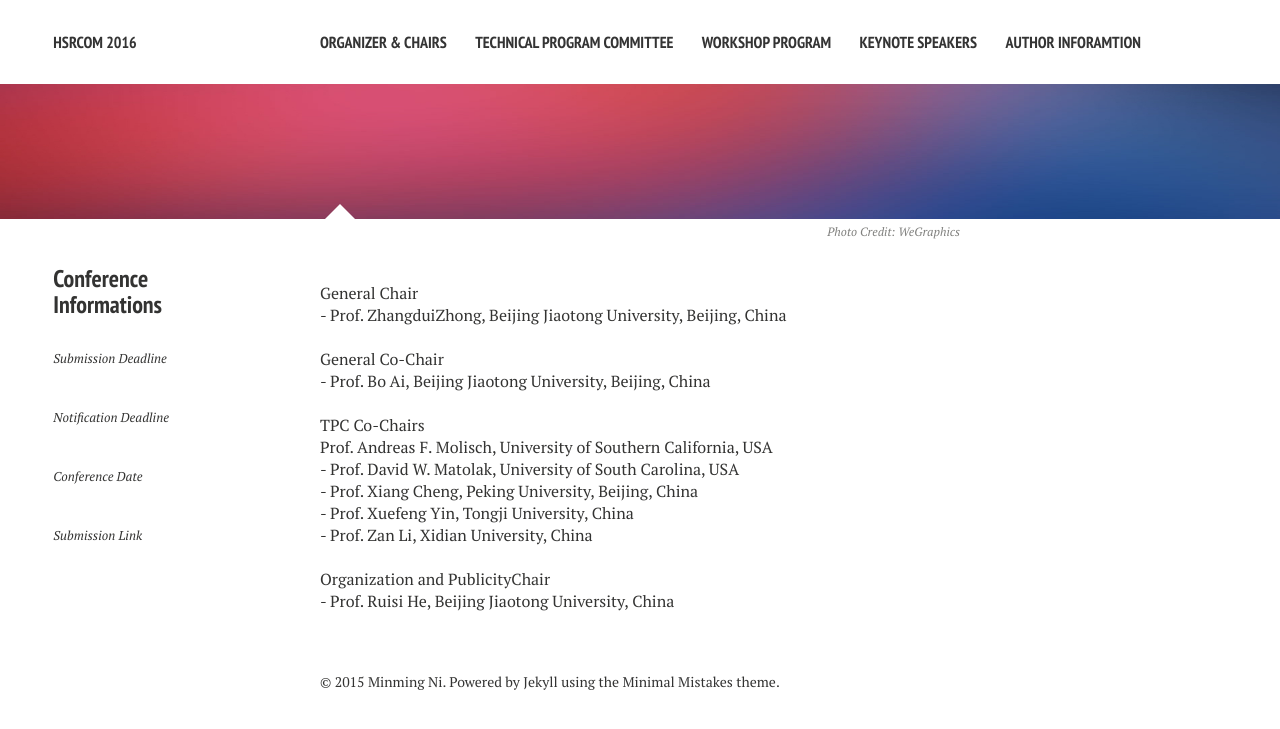
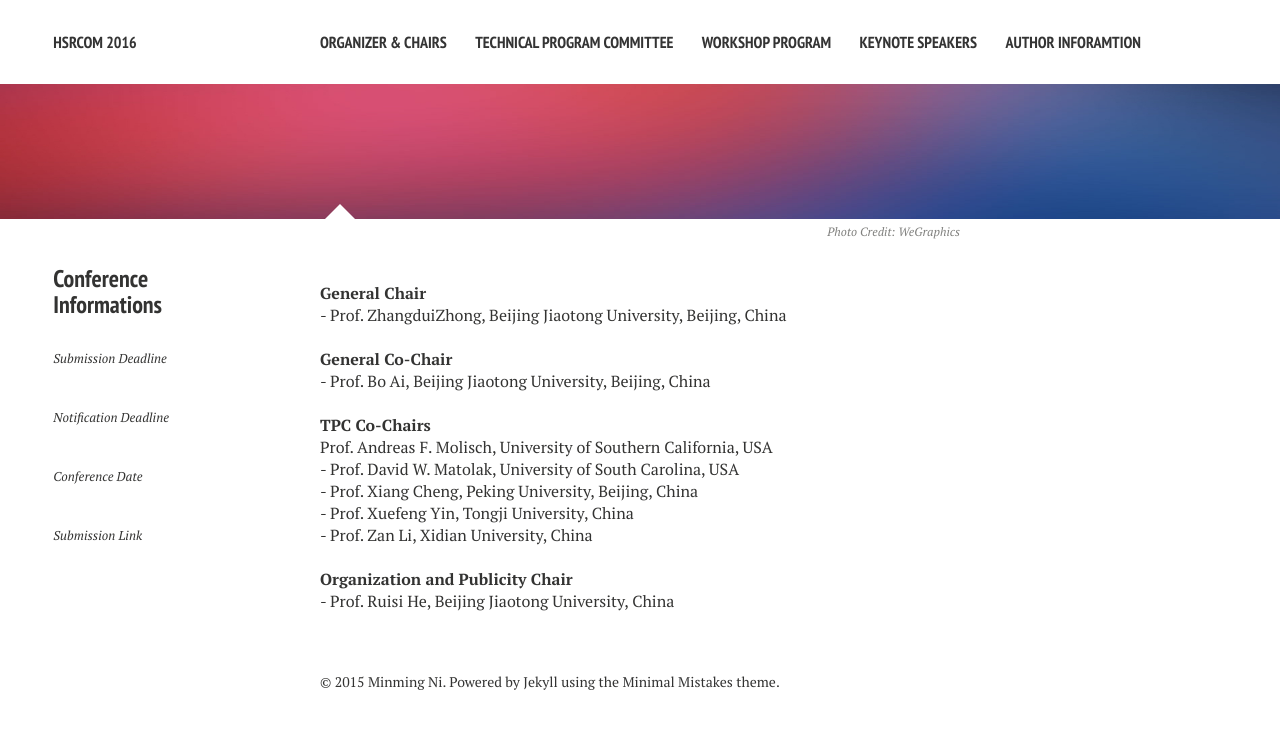
Before and after one commit to maxxx437/hsrcom2016, a Jekyll site: the page built from chairs/index.md, in a window 1280 px wide. Shown: the top 729 px of the page. Built offline with Jekyll 4.4.1, drawn with Linux system fonts in a browser that asks for light colours; nearby versions of some CDN libraries.

Commit message:
Update index.md

```diff
--- a/chairs/index.md
+++ b/chairs/index.md
@@ -8,4 +8,4 @@ image:
   creditlink: http://wegraphics.net/downloads/free-ultimate-blurred-background-pack/
 ---
 
-General Chair<br>-	Prof. ZhangduiZhong, Beijing Jiaotong University, Beijing, China<br><br>General Co-Chair<br>-	Prof. Bo Ai, Beijing Jiaotong University, Beijing, China<br><br>TPC Co-Chairs<br>	Prof. Andreas F. Molisch, University of Southern California, USA<br>-	Prof. David W. Matolak, University of South Carolina, USA<br>-	Prof. Xiang Cheng, Peking University, Beijing, China<br>-	Prof. Xuefeng Yin, Tongji University, China<br>-	Prof. Zan Li, Xidian University, China<br><br>Organization and PublicityChair<br>-	Prof. Ruisi He, Beijing Jiaotong University, China
+**General Chair**<br>-	Prof. ZhangduiZhong, Beijing Jiaotong University, Beijing, China<br><br>**General Co-Chair**<br>-	Prof. Bo Ai, Beijing Jiaotong University, Beijing, China<br><br>**TPC Co-Chairs**<br>	Prof. Andreas F. Molisch, University of Southern California, USA<br>-	Prof. David W. Matolak, University of South Carolina, USA<br>-	Prof. Xiang Cheng, Peking University, Beijing, China<br>-	Prof. Xuefeng Yin, Tongji University, China<br>-	Prof. Zan Li, Xidian University, China<br><br>**Organization and Publicity Chair**<br>-	Prof. Ruisi He, Beijing Jiaotong University, China
```
